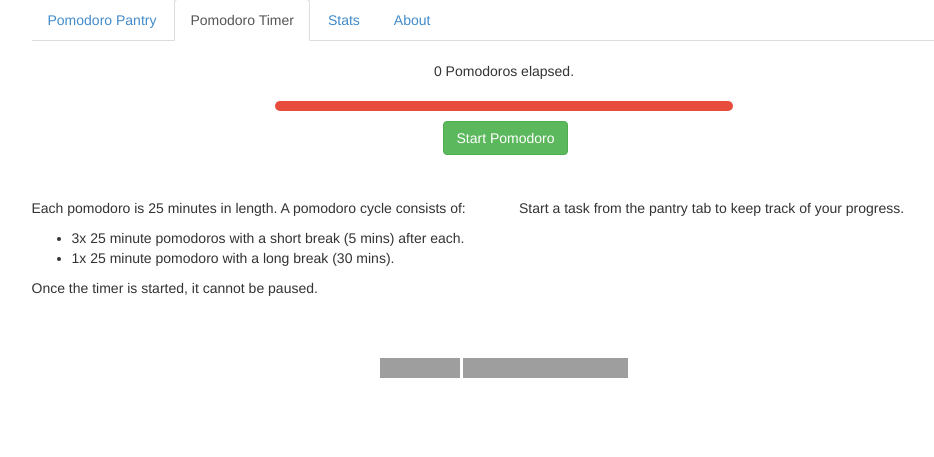
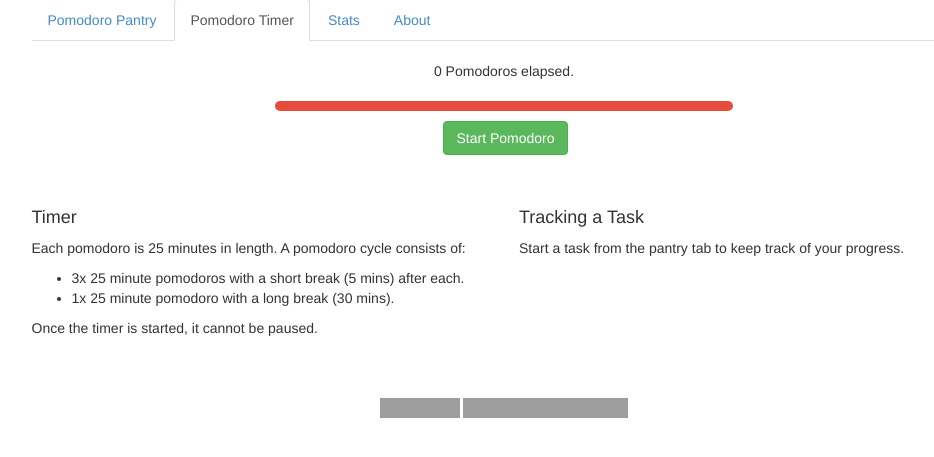
Before and after one commit to mahsu/PomodoroPantry, a CodeIgniter app: page / in a window 1280 px wide, after a click on "Pomodoro Timer". Shown: the part 153-610 px from the top of the page, without its empty margins (136-1070 px from the left). Run offline with CodeIgniter, Linux system fonts and the light colour scheme; style sheets or scripts are compiled from the project's sources; some libraries are stand-ins or nearby versions; grey boxes are pictures that could not be loaded.

Commit message:
[fix] headings and formatting [fix] update current elapsed when continuing a task [fix] task status updates on background after completing a pomodoro [fix] experimenting with mark task as complete button enabled by default [fix] but where elapsed would not take into account actual

```diff
--- a/application/views/main_app.php
+++ b/application/views/main_app.php
@@ -2,7 +2,7 @@
 
 <div class="container">
     <?php if (!$this->session->userdata('auth'))
-    echo '<div class="alert alert-danger"><strong>You are not logged in!</strong> You will not be able to save changes or keep a record of your pomodoros. Please <a href="/login">login</a> to continue.</div>';?>
+        echo '<div class="alert alert-danger"><strong>You are not logged in!</strong> You will not be able to save changes or keep a record of your pomodoros. Please <a href="/login">login</a> to continue.</div>';?>
     <div id="alert-error" class="alert alert-danger" style="display:none;"><span id="alert-text"></span></div>
     <div class="row">
         <div class="col-md-offset-1 col-md-10">
@@ -91,6 +91,7 @@
 
                     <div class="row">
                         <div class="col-md-6">
+                            <h4>Timer</h4>
                             <p>Each pomodoro is 25 minutes in length. A pomodoro cycle consists of:
                             <ul>
                                 <li>3x 25 minute pomodoros with a short break (5 mins) after each.</li>
@@ -99,6 +100,7 @@
                             Once the timer is started, it cannot be paused.</p>
                         </div>
                         <div class="col-md-6">
+                            <h4>Tracking a Task</h4>
                             <p>Start a task from the pantry tab to keep track of your progress.</p>
                         </div>
                     </div>
@@ -111,7 +113,7 @@
                     <h4>What is the Pomodoro Technique?</h4>
 
                     <p>According to the technique's <a href="http://pomodorotechnique.com/" target="_blank">website</a>,
-                        "The Pomodoro Technique® is a time management method. This Technique helps you to transform time
+                        "The Pomodoro Technique® is a time management method. This technique helps you to transform time
                         into a valuable ally by helping you accomplish what you want to do and charting continuous
                         improvement in the way you do it."</p>
                     <br/>
--- a/css/main.less
+++ b/css/main.less
@@ -16,7 +16,7 @@ overflow-x:hidden;
 }
 
 #cancel-task {
-
+  color: #000000;
   a:link {color: #000000;}      /* unvisited link */
   a:visited {color: #000000;}  /* visited link */
   a:hover {color: #222222;}  /* mouse over link */
@@ -27,7 +27,7 @@ overflow-x:hidden;
   margin-top:20px;
 }
 #current-task {
-  font-size: 24px;
+  font-size: 28px;
 }
 
 
```
Also changed, not shown: 1 other file.
